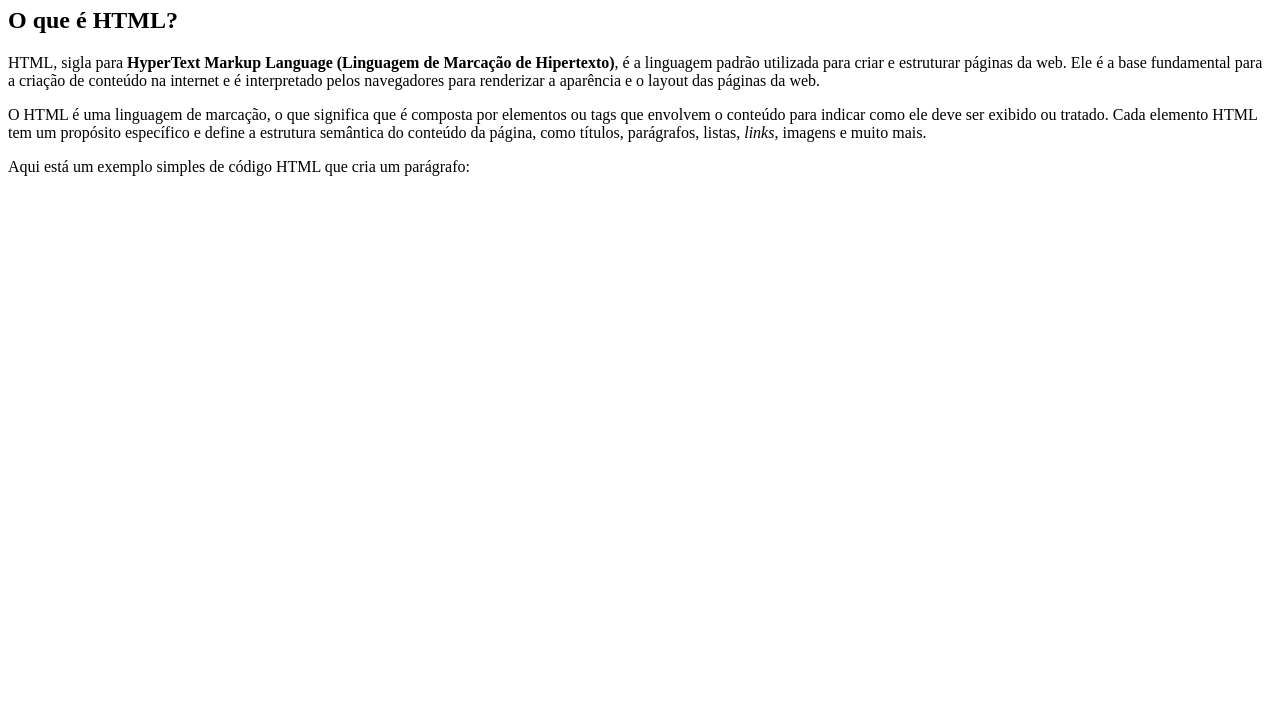
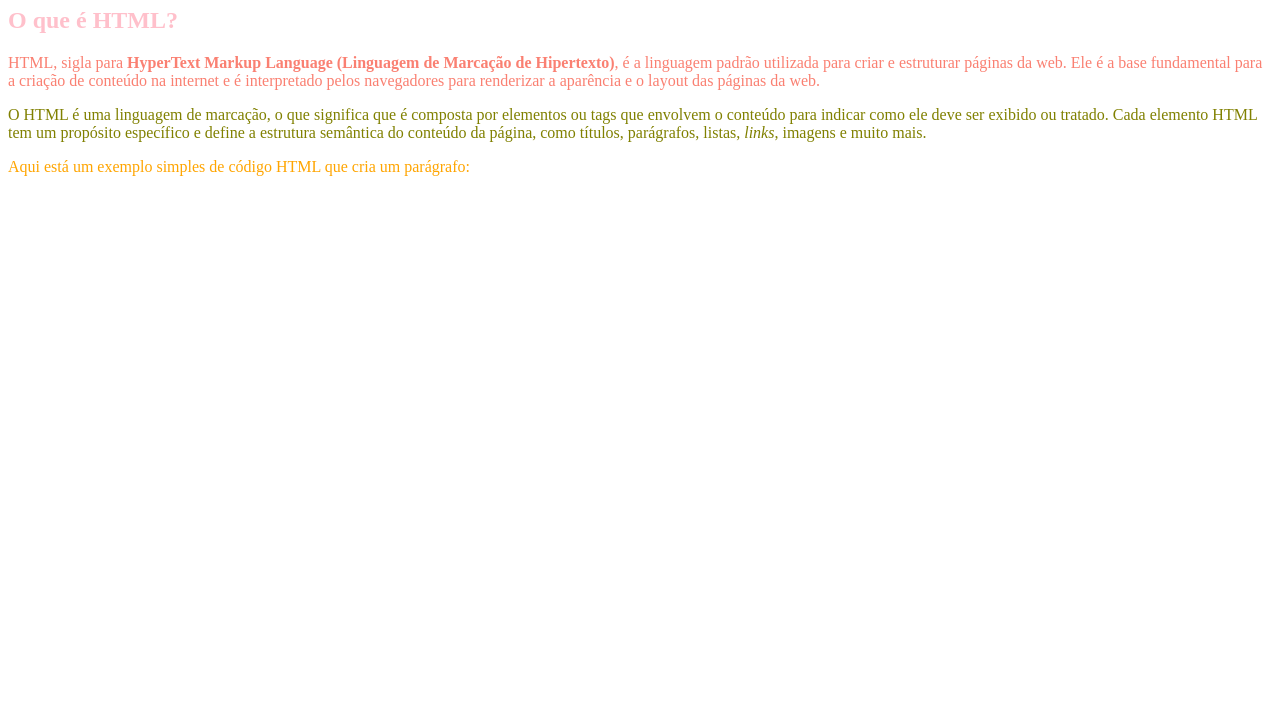
Before and after one commit to Alex4ndreSouza/webI_sao_leo_noite, a plain HTML site: page Aula 1/index.html in a window 1280 px wide. Shown: the part 73-800 px from the top of the page. Drawn offline with Linux system fonts and the light colour scheme.

Commit message:
Introdução ao CSS

```diff
--- /dev/null
+++ b/Aula 1/estilo.css
@@ -0,0 +1,24 @@
+/* .... Outras regras ... */
+h2{
+    color: yellow;
+}
+
+p{
+    color: purple;
+}
+
+#introducao{
+    color: salmon;
+}
+
+h2#introducao{
+    color: pink;
+}
+
+.especial{
+    color: orange;
+}
+
+p+p{
+    color: olive;
+}
--- a/Aula 1/index.html
+++ b/Aula 1/index.html
@@ -15,11 +15,21 @@
       content="Nessa página você irá aprender a criar sites usando html, css e js. Criando assim seus próprio sites profissionais"
     />
     <meta name="author" content="Anderson Choren" />
+    <link rel="stylesheet" href="estilo.css">
+    <style>
+      h1{
+        /* color: blue !important; */
+        color: blue;
+      }
+      h2{
+        color: green;
+      }
+    </style>
   </head>
   <body>
-    <h1>Introdução ao HTML</h1>
-    <h2>O que é HTML?</h2>
-    <p>
+    <h1 style="color:red;">Introdução ao HTML</h1>
+    <h2 id="introducao">O que é HTML?</h2>
+    <p id="introducao" class="especial">
       HTML, sigla para <b>HyperText Markup Language (Linguagem de Marcação de Hipertexto)</b>, é a linguagem padrão utilizada para criar e estruturar
       páginas da web. Ele é a base fundamental para a criação de conteúdo na
       internet e é interpretado pelos navegadores para renderizar a aparência e
@@ -30,7 +40,7 @@
     exibido ou tratado. Cada elemento HTML tem um propósito específico e define
     a estrutura semântica do conteúdo da página, como títulos, parágrafos,
     listas, <i>links</i>, imagens e muito mais.</p>
-    <p>Aqui está um exemplo simples de código
+    <p class="especial">Aqui está um exemplo simples de código
     HTML que cria um parágrafo:</p>
   </body>
 </html>
```
